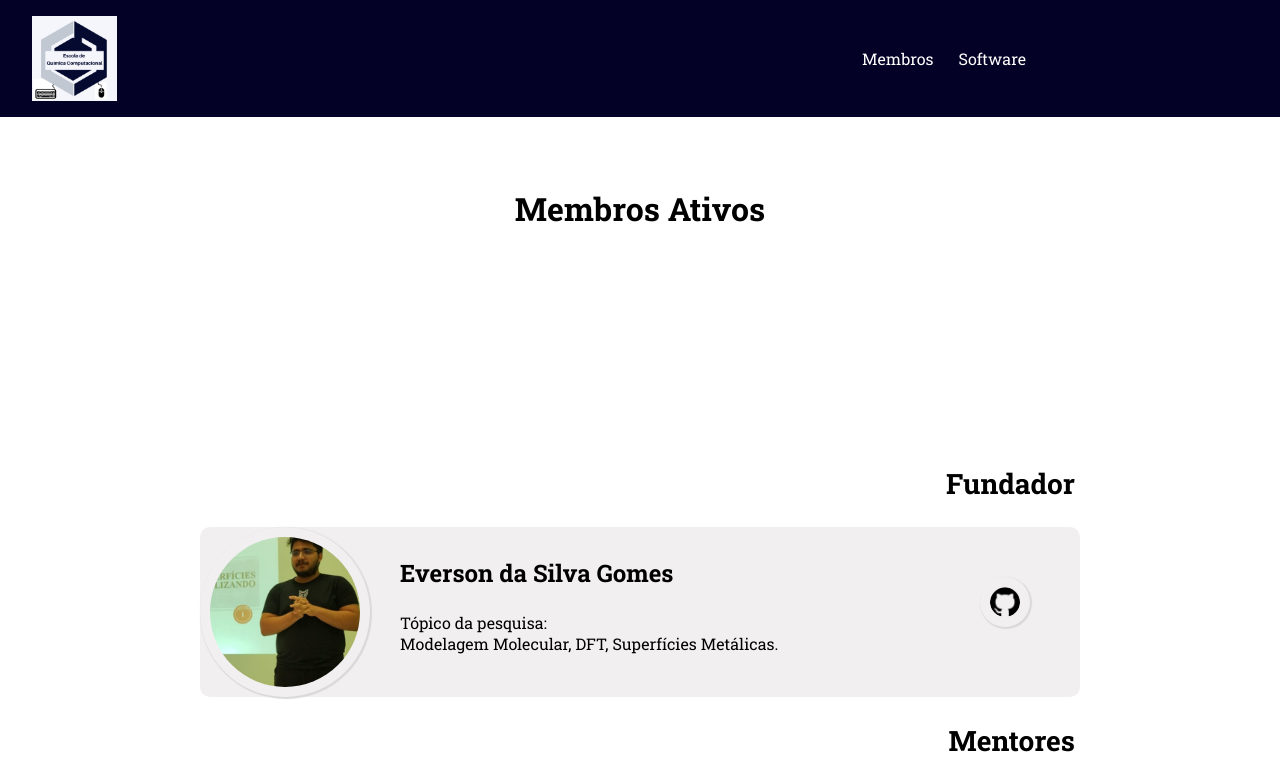
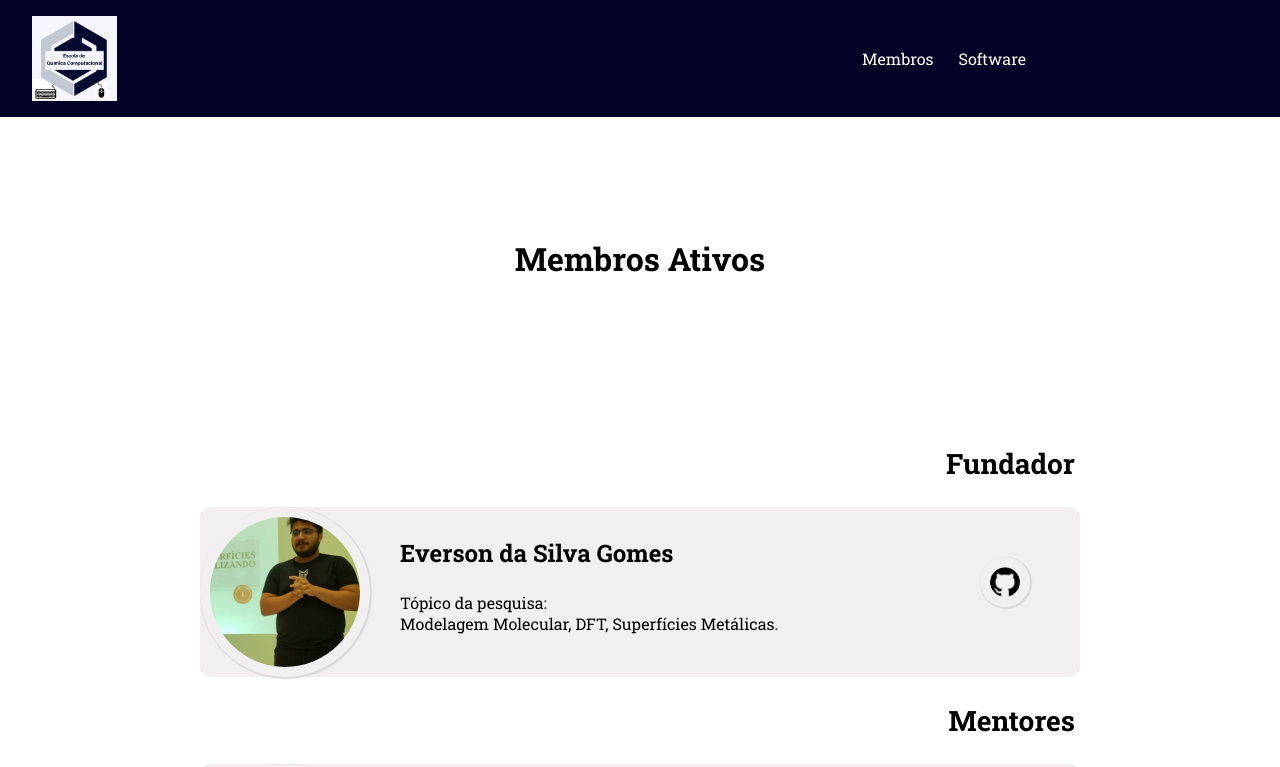
Before and after one commit to escola-quimica/Projeto-Quimica, a React (Vite) app: page /membros in a window 1280 px wide. Shown: the top 767 px of the page. Built offline with nearby package versions, Linux system fonts and the light colour scheme.

Commit message:
Update Membros.css

```diff
--- a/src/Components/Pages/Membros.css
+++ b/src/Components/Pages/Membros.css
@@ -6,7 +6,7 @@
 
 .textoMembros{
   text-align: center;
-  padding: 70px;
+  padding-top: 120px;
   font-size: 200%;
 }
 
```
